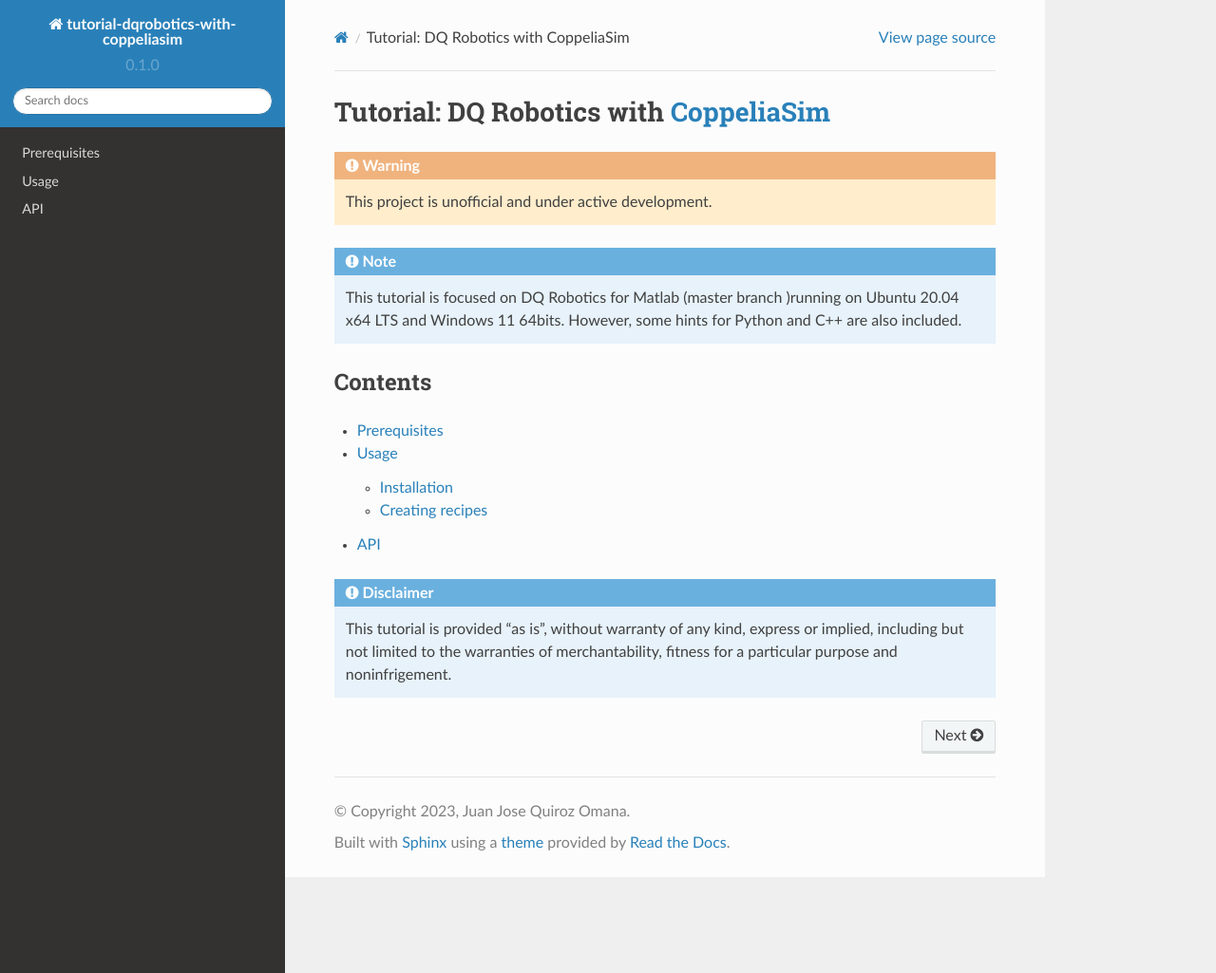
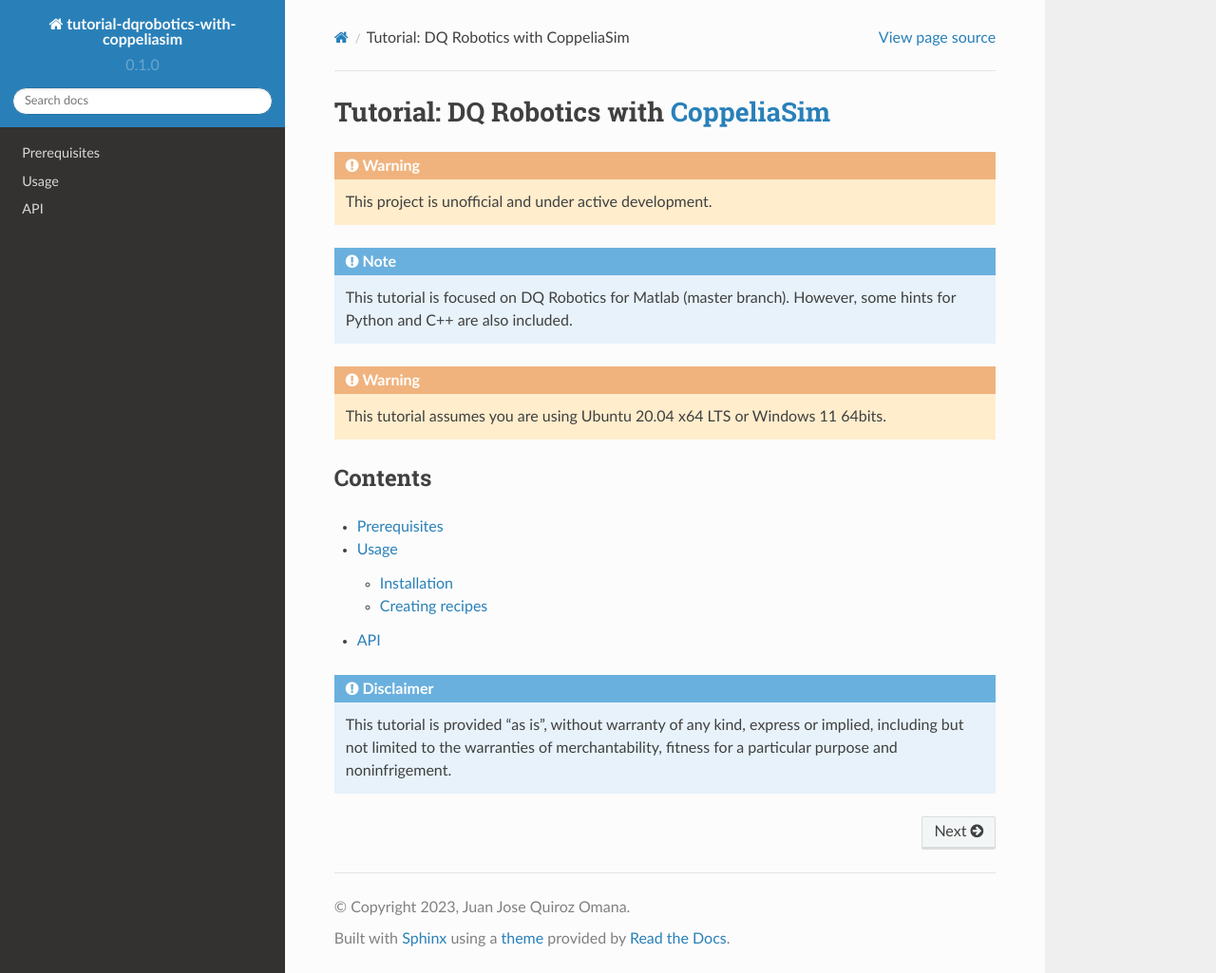
Before and after one commit to juanjqo/tutorial-dqrobotics-with-coppeliasim, a Sphinx documentation site: the page built from docs/source/index.rst, in a window 1280 px wide and 1025 px high. Shown: the whole window at 95% size. Built offline with Sphinx 7.4.7 and the Read the Docs theme 2.0.0, drawn with Linux system fonts in a browser that asks for light colours.

Commit message:
Updated the files

```diff
--- a/docs/source/index.rst
+++ b/docs/source/index.rst
@@ -7,8 +7,11 @@
 
 .. note::
 
-   This tutorial is focused on DQ Robotics for Matlab (master branch )running on Ubuntu 20.04 x64 LTS and
-   Windows 11 64bits. However, some hints for Python and C++ are also included.
+   This tutorial is focused on DQ Robotics for Matlab (master branch). However, some hints for Python and C++ are also included.
+
+.. warning::
+   This tutorial assumes you are using Ubuntu 20.04 x64 LTS or
+   Windows 11 64bits.
 
 Contents
 --------
```
Also changed, not shown: docs/source/prerequisites.rst (+7 -3 lines), 1 other file.
